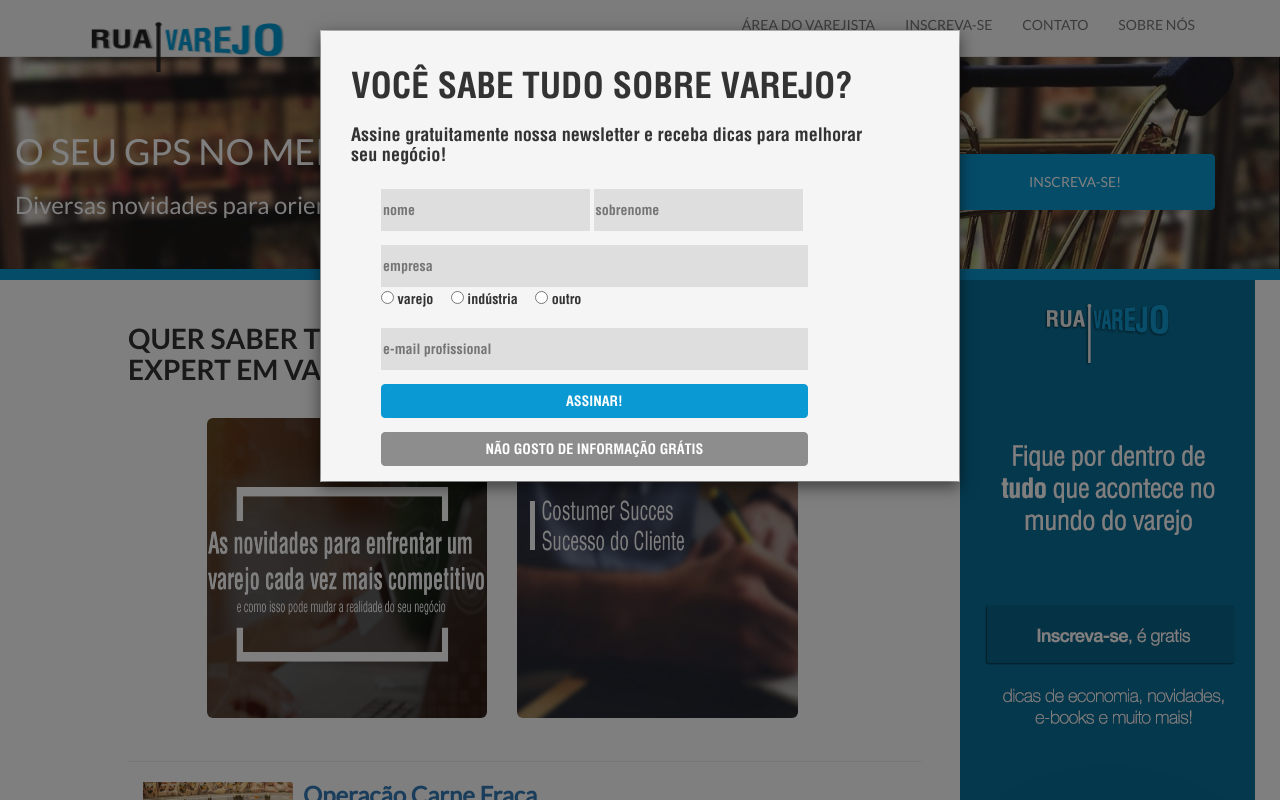
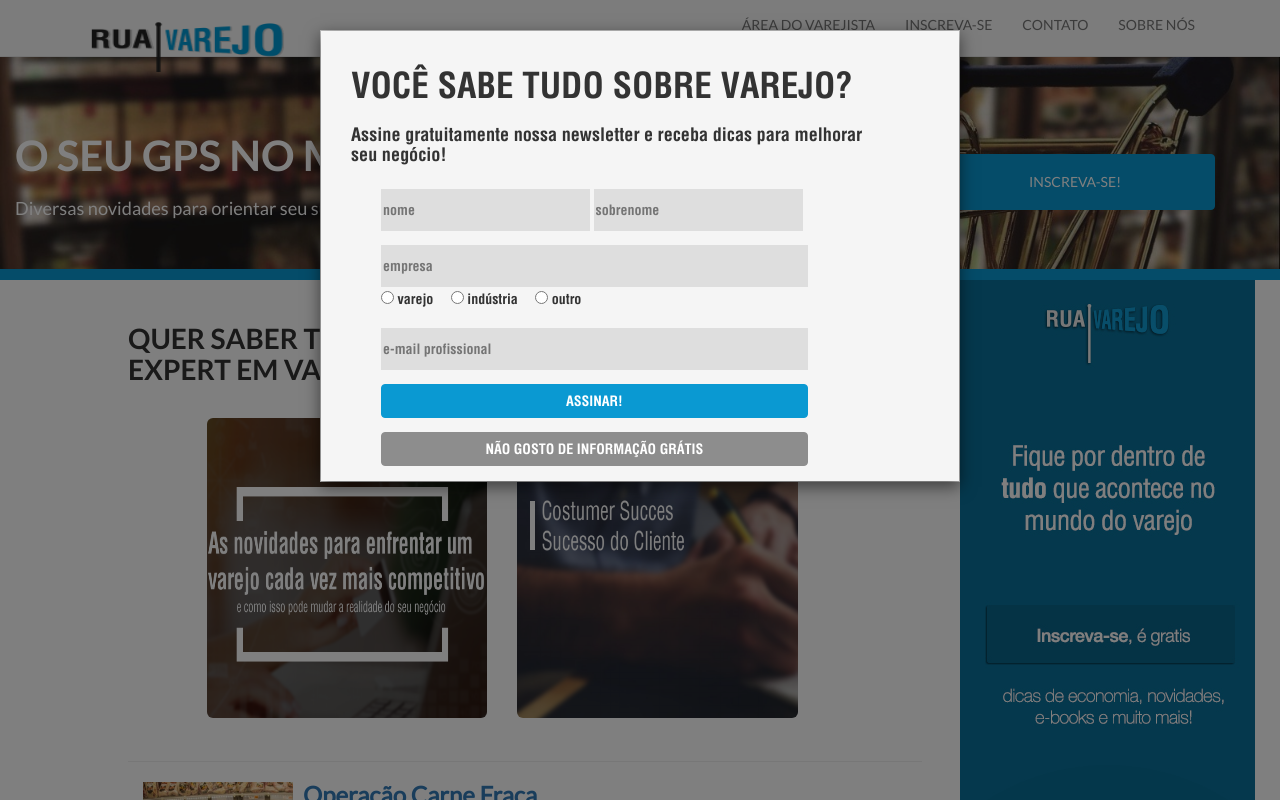
Before and after one commit to GamaEmMim/ruaVarejo, a PHP site: page /index.php in a window 1280 px wide. Run offline with PHP 8.4, Linux system fonts and the light colour scheme.

Commit message:
Formatação de título e slogan alterada

```diff
--- a/components/page_header.html
+++ b/components/page_header.html
@@ -1,7 +1,7 @@
 <div class="middleBanner">
     <div class="col-xs-6">
-      <h1>O SEU GPS NO MERCADO</h1>
-      <h3>Diversas novidades para orientar seu sucesso no Varejo!</h3>
+      <h1 class="pageTitle">O SEU GPS NO MERCADO</h1>
+      <h3 class="slogan">Diversas novidades para orientar seu sucesso no Varejo!</h3>
     </div>
     <div class="col-xs-6">
       <input type="button" class="btn btn-default signUpButton  "value="INSCREVA-SE!"  ></button>
--- a/css/global.css
+++ b/css/global.css
@@ -28,8 +28,14 @@ body{
 }
 
 .slogan{
+	font-family: LatoRegular;
+	font-style: normal;
+	font-size: 1.3em;
+}
+
+.pageTitle{
+	font-size: 3em;
 	font-family: LatoBold;
-	font-style: bold;
 }
 
 h1{
```
